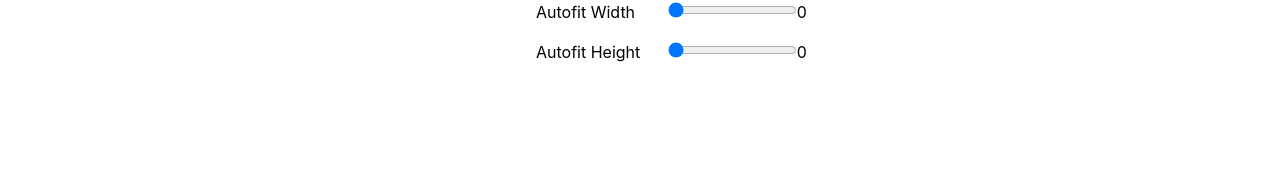
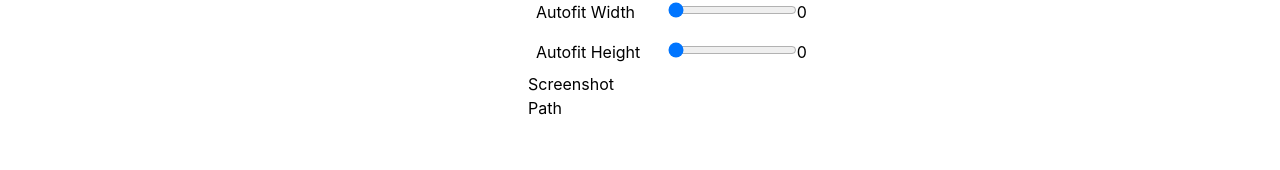
Before and after one commit to vishal-joshy/radiance, a React (Create React App) app: page / in a window 1280 px wide. Shown: the part 409-579 px from the top of the page. Built offline with nearby package versions, Linux system fonts and the light colour scheme.

Commit message:
Add textinput component for screenshot

```diff
--- /dev/null
+++ b/src/components/TextInput/TextInput.tsx
@@ -0,0 +1,17 @@
+import React from 'react';
+
+interface Props {
+  label: string;
+  id: string;
+}
+
+function TextInput({ label, id }: Props) {
+  return (
+    <div>
+      <label htmlFor=''>{label}</label>
+      <input type='text' id={id} />
+    </div>
+  );
+}
+
+export default TextInput;
--- a/src/data/general.ts
+++ b/src/data/general.ts
@@ -66,4 +66,10 @@ const miscData = [
     options: { default: "", on: "no-stop-screensaver", off: "stop-screensaver" },
   },
 ];
-export { dropdown, doubleSlider, miscData };
+const screenShot = {
+  textInput: {
+    id: 'screenshot-directory',
+    label: 'Path',
+  },
+};
+export { dropdown, doubleSlider, miscData, screenShot };
--- a/src/pages/General/General.tsx
+++ b/src/pages/General/General.tsx
@@ -11,12 +11,13 @@ import { useAppDispatch } from "store/hooks";
 import * as generalData from "data/general";
 import DoubleSlider from "components/Slider/DoubleSlider";
 import { createKeyPair } from "utilities/string";
+import TextInput from 'components/TextInput/TextInput';
 
 function General(): ReactElement {
   const dispatch = useAppDispatch();
 
   const handleDropdown = (e: ChangeEvent<HTMLSelectElement>) => {
-    if (e.target.value === "") {
+    if (e.target.value === '') {
       dispatch(removeFromGeneral(e.target.id));
     } else {
       const result = createKeyPair(e.target.id, e.target.value);
@@ -35,7 +36,7 @@ function General(): ReactElement {
   };
 
   const handleDropdownMisc = (e: ChangeEvent<HTMLSelectElement>) => {
-    if (e.target.value === "") {
+    if (e.target.value === '') {
       dispatch(removeFromGeneralMisc(e.target.id));
     } else {
       const result = createKeyPair(e.target.id, e.target.value);
@@ -48,7 +49,6 @@ function General(): ReactElement {
       {generalData.dropdown.map(({ id, label, options }) => (
         <DropDown key={id} id={id} label={label} options={options} handleChange={handleDropdown} />
       ))}
-
       {generalData.miscData.map(({ id, label, options }) => (
         <DropDown
           key={id}
@@ -58,7 +58,6 @@ function General(): ReactElement {
           handleChange={handleDropdownMisc}
         />
       ))}
-
       {generalData.doubleSlider.map(({ id, firstLabel, secondLabel, getValue }) => (
         <DoubleSlider
           key={id}
@@ -69,6 +68,11 @@ function General(): ReactElement {
           handleChange={handleDoubleSlider}
         />
       ))}
+      <h5>Screenshot</h5>
+      <TextInput
+        label={generalData.screenShot.textInput.label}
+        id={generalData.screenShot.textInput.id}
+      />
     </Layout>
   );
 }
```
